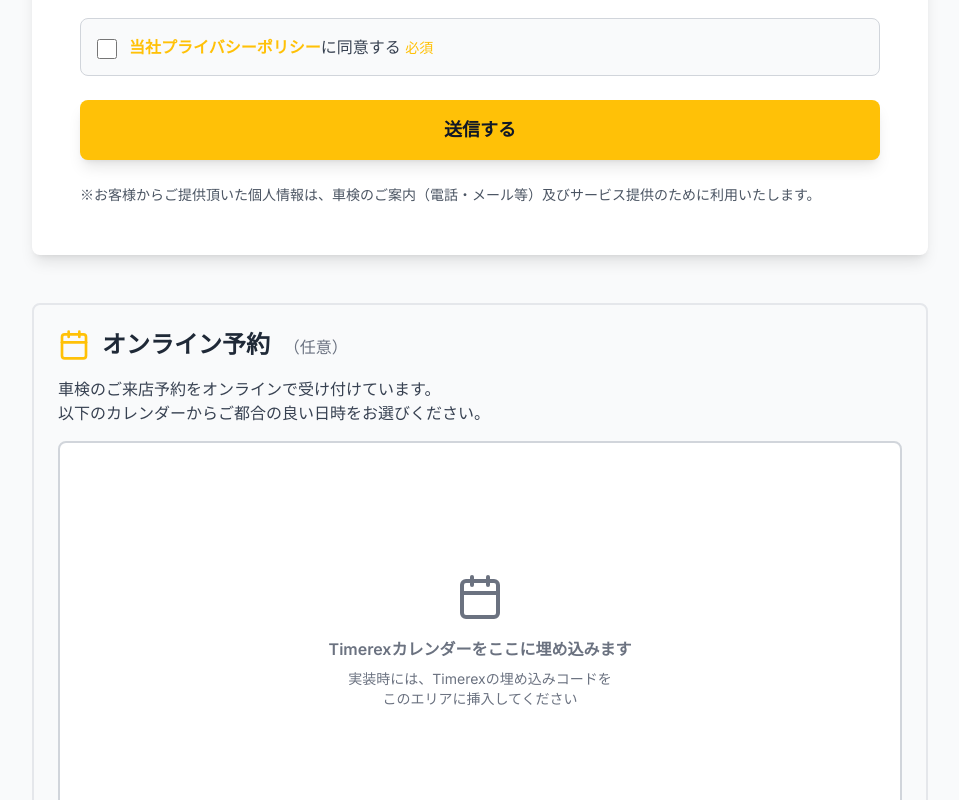
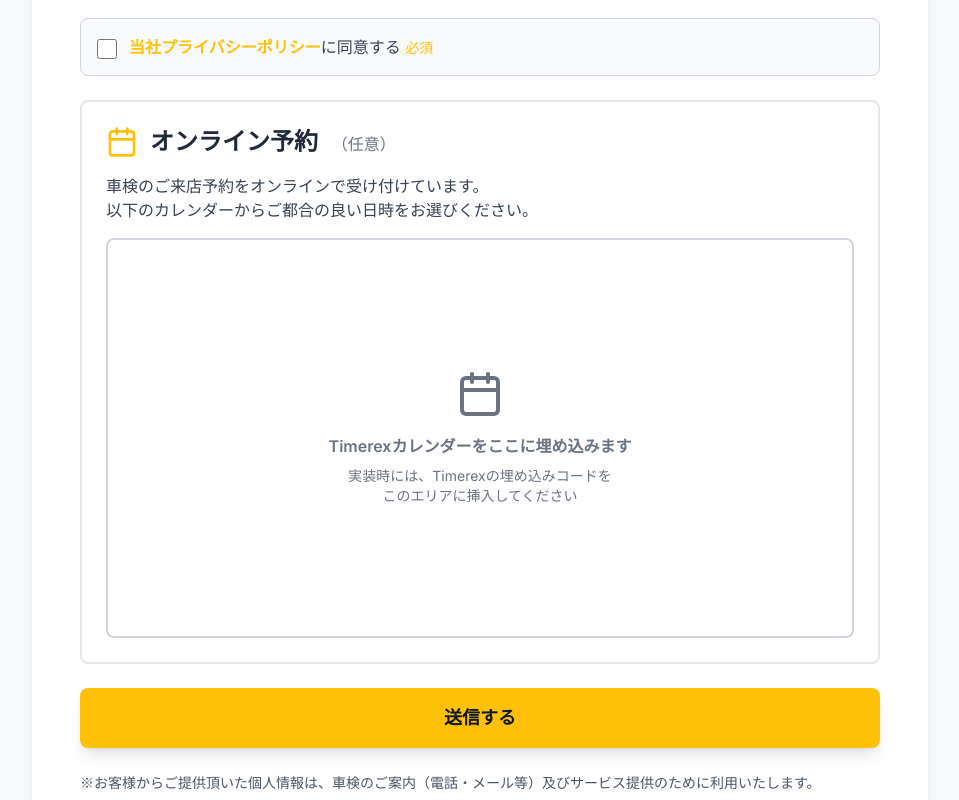
Before and after one commit to homepagebusinessfc-debug/homepage-business-project, a Next.js app: page /inspection in a window 1280 px wide. Shown: the part 3420-4220 px from the top of the page, without its empty margins (160-1119 px from the left). Built offline with nearby package versions, Linux system fonts and the light colour scheme.

Commit message:
Update 2 files
- /app/inspection/page.tsx
- /app/oil-change/page.tsx

```diff
--- a/app/inspection/page.tsx
+++ b/app/inspection/page.tsx
@@ -310,27 +310,14 @@ export default function InspectionPage() {
                 </label>
               </div>
 
-              <button
-                type="submit"
-                className="w-full bg-kacchau text-gray-900 py-4 rounded-lg font-bold text-lg hover:bg-kacchau-dark transition-colors shadow-lg"
-              >
-                送信する
-              </button>
-
-              <p className="mt-4 text-sm text-gray-600 leading-relaxed">
-                ※お客様からご提供頂いた個人情報は、車検のご案内（電話・メール等）及びサービス提供のために利用いたします。
-              </p>
-            </form>
-          </div>
-
-          {/* ★ 新規追加：オンライン予約セクション */}
-          <div className="mt-12">
+              {/* ★ オンライン予約セクション */}
+              <div className="mb-6">
                 <div className="bg-kacchau-yellow-50 p-6 rounded-lg border-2 border-kacchau-yellow-200">
                   <div className="flex items-center gap-3 mb-4">
                     <Calendar className="text-kacchau" size={32} />
-                <h2 className="text-2xl font-bold text-gray-800">
+                    <h3 className="text-2xl font-bold text-gray-800">
                       オンライン予約 <span className="text-gray-500 text-base font-normal ml-2">（任意）</span>
-                </h2>
+                    </h3>
                   </div>
                   <p className="text-gray-700 mb-4">
                     車検のご来店予約をオンラインで受け付けています。<br />
@@ -360,6 +347,19 @@ export default function InspectionPage() {
                     */}
                   </div>
                 </div>
+              </div>
+
+              <button
+                type="submit"
+                className="w-full bg-kacchau text-gray-900 py-4 rounded-lg font-bold text-lg hover:bg-kacchau-dark transition-colors shadow-lg"
+              >
+                送信する
+              </button>
+
+              <p className="mt-4 text-sm text-gray-600 leading-relaxed">
+                ※お客様からご提供頂いた個人情報は、車検のご案内（電話・メール等）及びサービス提供のために利用いたします。
+              </p>
+            </form>
           </div>
         </div>
       </section>
--- a/app/oil-change/page.tsx
+++ b/app/oil-change/page.tsx
@@ -318,27 +318,14 @@ export default function OilChangePage() {
                 </label>
               </div>
 
-              <button
-                type="submit"
-                className="w-full bg-kacchau text-gray-900 py-4 rounded-lg font-bold text-lg hover:bg-kacchau-dark transition-colors shadow-lg"
-              >
-                送信する
-              </button>
-
-              <p className="mt-4 text-sm text-gray-600 leading-relaxed">
-                ※お客様からご提供頂いた個人情報は、オイル交換のご案内（電話・メール等）及びサービス提供のために利用いたします。
-              </p>
-            </form>
-          </div>
-
-          {/* ★ 新規追加：オンライン予約セクション */}
-          <div className="mt-12">
+              {/* ★ オンライン予約セクション */}
+              <div className="mb-6">
                 <div className="bg-kacchau-yellow-50 p-6 rounded-lg border-2 border-kacchau-yellow-200">
                   <div className="flex items-center gap-3 mb-4">
                     <Calendar className="text-kacchau" size={32} />
-                <h2 className="text-2xl font-bold text-gray-800">
+                    <h3 className="text-2xl font-bold text-gray-800">
                       オンライン予約 <span className="text-gray-500 text-base font-normal ml-2">（任意）</span>
-                </h2>
+                    </h3>
                   </div>
                   <p className="text-gray-700 mb-4">
                     オイル交換のご来店予約をオンラインで受け付けています。<br />
@@ -368,6 +355,19 @@ export default function OilChangePage() {
                     */}
                   </div>
                 </div>
+              </div>
+
+              <button
+                type="submit"
+                className="w-full bg-kacchau text-gray-900 py-4 rounded-lg font-bold text-lg hover:bg-kacchau-dark transition-colors shadow-lg"
+              >
+                送信する
+              </button>
+
+              <p className="mt-4 text-sm text-gray-600 leading-relaxed">
+                ※お客様からご提供頂いた個人情報は、オイル交換のご案内（電話・メール等）及びサービス提供のために利用いたします。
+              </p>
+            </form>
           </div>
         </div>
       </section>
```
Lines whose indentation alone changed are shown as unchanged.
